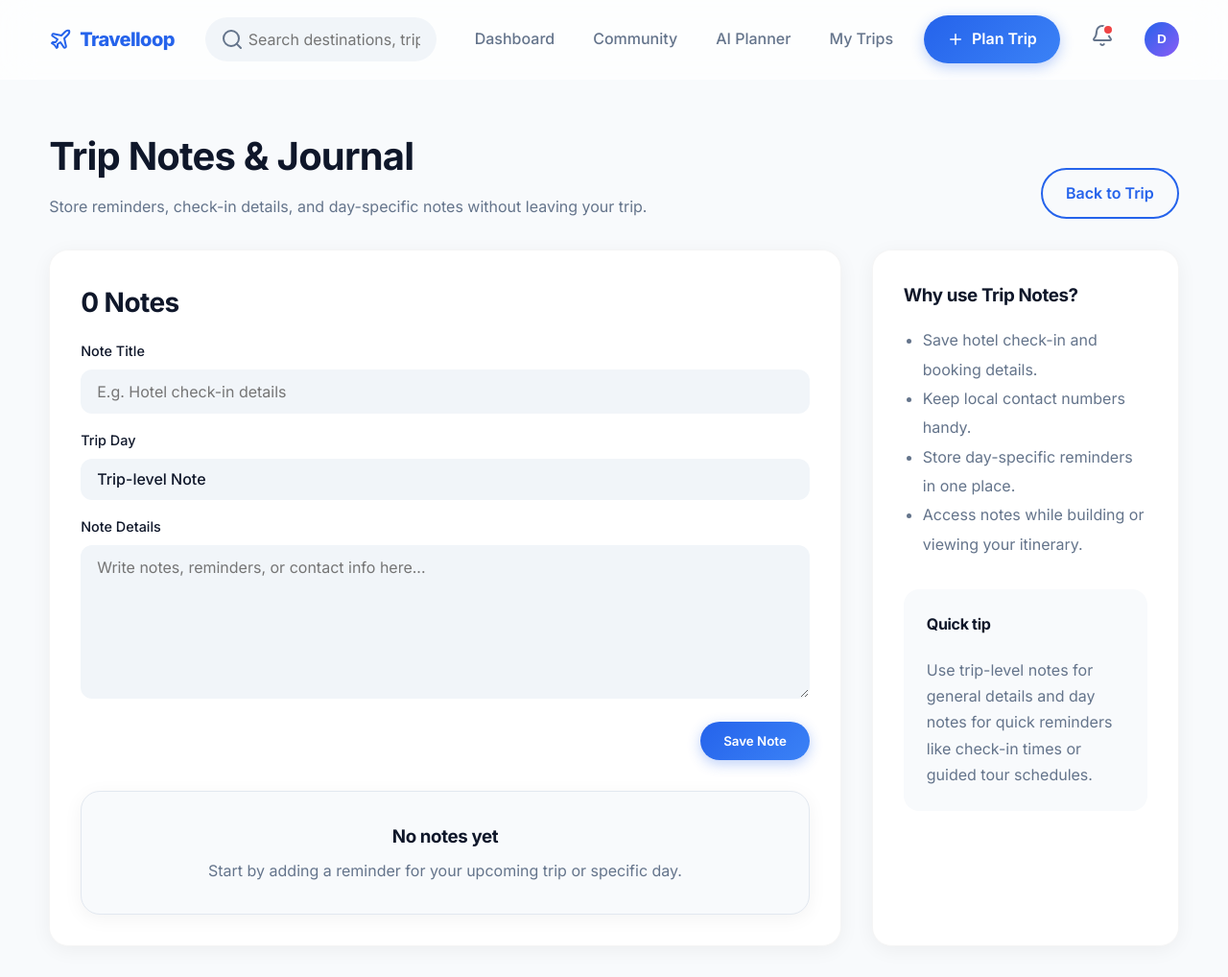
After one commit to codewith-sakthi/Travelloop, a Flask app: page /trips/1/notes in a window 1280 px wide. The commit adds this page. Shown: the whole page at 96% size. Run offline with Flask 3, Linux system fonts and the light colour scheme; a user stored in the database is signed in.

Commit message:
feat: enhance trip management with notes feature, profile settings, and UI improvements

```diff
--- a/app.py
+++ b/app.py
@@ -55,6 +55,7 @@ class Trip(db.Model):
     created_at = db.Column(db.DateTime, default=datetime.utcnow)
     itinerary_items = db.relationship('ItineraryItem', backref='trip', lazy=True, cascade="all, delete-orphan")
     packing_items = db.relationship('PackingItem', backref='trip', lazy=True, cascade="all, delete-orphan")
+    notes = db.relationship('TripNote', backref='trip', lazy=True, cascade="all, delete-orphan")
 
     def __init__(self, name: str, start_date, end_date, user_id: int, description: str = '',
                  cover_photo: str = 'default_trip.jpg', is_public: bool = False, num_travelers: int = 1) -> None:
@@ -188,6 +189,24 @@ class PostComment(db.Model):
         self.post_id = post_id
         self.body = body
 
+class TripNote(db.Model):
+    id = db.Column(db.Integer, primary_key=True)
+    trip_id = db.Column(db.Integer, db.ForeignKey('trip.id'), nullable=False)
+    user_id = db.Column(db.Integer, db.ForeignKey('user.id'), nullable=False)
+    day = db.Column(db.Integer, nullable=True)
+    title = db.Column(db.String(200), nullable=False)
+    body = db.Column(db.Text, nullable=False)
+    created_at = db.Column(db.DateTime, default=datetime.utcnow)
+    updated_at = db.Column(db.DateTime, default=datetime.utcnow, onupdate=datetime.utcnow)
+    user = db.relationship('User', backref='trip_notes', lazy=True)
+
+    def __init__(self, trip_id, user_id, title, body, day=None):
+        self.trip_id = trip_id
+        self.user_id = user_id
+        self.title = title
+        self.body = body
+        self.day = day
+
 @login_manager.user_loader
 def load_user(user_id):
     return User.query.get(int(user_id))
@@ -251,6 +270,39 @@ def dashboard():
 
     top_destinations = Place.query.order_by(Place.popularity.desc()).limit(4).all()
     return render_template('dashboard.html', trips=recent_trips, top_destinations=top_destinations)
+
+@app.route('/profile', methods=['GET', 'POST'])
+@login_required
+def profile_settings():
+    if request.method == 'POST':
+        name = request.form.get('name', '').strip()
+        email = request.form.get('email', '').strip().lower()
+        password = request.form.get('password', '')
+        confirm_password = request.form.get('confirm_password', '')
+
+        if not name or not email:
+            flash('Name and email are required.')
+            return redirect(url_for('profile_settings'))
+
+        existing_user = User.query.filter_by(email=email).first()
+        if existing_user and existing_user.id != current_user.id:
+            flash('This email is already in use. Please choose another email.')
+            return redirect(url_for('profile_settings'))
+
+        current_user.name = name
+        current_user.email = email
+
+        if password:
+            if password != confirm_password:
+                flash('Passwords do not match.')
+                return redirect(url_for('profile_settings'))
+            current_user.password = bcrypt.generate_password_hash(password).decode('utf-8')
+
+        db.session.commit()
+        flash('Profile updated successfully.')
+        return redirect(url_for('profile_settings'))
+
+    return render_template('profile_settings.html')
 
 @app.route('/trips/create', methods=['GET', 'POST'])
 @login_required
@@ -407,6 +459,19 @@ def like_post(post_id):
     db.session.commit()
     return jsonify({"status": "success", "liked": liked, "count": PostLike.query.filter_by(post_id=post_id).count()})
 
+@app.route('/community/post/<int:post_id>/delete', methods=['POST'])
+@login_required
+def delete_post(post_id):
+    post = CommunityPost.query.get_or_404(post_id)
+    if post.user_id != current_user.id:
+        flash('You can only delete your own posts.')
+        return redirect(url_for('community_feed'))
+
+    db.session.delete(post)
+    db.session.commit()
+    flash('Post deleted successfully.')
+    return redirect(url_for('community_feed'))
+
 @app.route('/community/post/<int:post_id>/comment', methods=['POST'])
 @login_required
 def add_comment(post_id):
@@ -490,6 +555,72 @@ def packing_list(trip_id):
         categories[cat].append(item)
 
     return render_template('packing_list.html', trip=trip, categories=categories)
+
+@app.route('/trips/<int:trip_id>/notes', methods=['GET', 'POST'])
+@login_required
+def trip_notes(trip_id):
+    trip = Trip.query.get_or_404(trip_id)
+    if trip.user_id != current_user.id:
+        return redirect(url_for('dashboard'))
+
+    num_days = (trip.end_date - trip.start_date).days + 1
+    days = list(range(0, num_days + 1))
+
+    if request.method == 'POST':
+        title = request.form.get('title', '').strip()
+        body = request.form.get('body', '').strip()
+        selected_day = request.form.get('day')
+        day = int(selected_day) if selected_day and selected_day.isdigit() else None
+
+        if not title or not body:
+            flash('Note title and body cannot be empty.')
+            return redirect(url_for('trip_notes', trip_id=trip_id))
+
+        note = TripNote(trip_id=trip.id, user_id=current_user.id, title=title, body=body, day=day if day != 0 else None)
+        db.session.add(note)
+        db.session.commit()
+        flash('Note saved successfully.')
+        return redirect(url_for('trip_notes', trip_id=trip_id))
+
+    notes = TripNote.query.filter_by(trip_id=trip.id).order_by(TripNote.updated_at.desc()).all()
+    return render_template('trip_notes.html', trip=trip, notes=notes, days=days)
+
+@app.route('/trips/<int:trip_id>/notes/<int:note_id>/delete', methods=['POST'])
+@login_required
+def delete_trip_note(trip_id, note_id):
+    note = TripNote.query.get_or_404(note_id)
+    if note.trip_id != trip_id or note.user_id != current_user.id:
+        flash('Invalid request.')
+        return redirect(url_for('dashboard'))
+
+    db.session.delete(note)
+    db.session.commit()
+    flash('Note deleted.')
+    return redirect(url_for('trip_notes', trip_id=trip_id))
+
+@app.route('/trips/<int:trip_id>/notes/<int:note_id>/edit', methods=['POST'])
+@login_required
+def edit_trip_note(trip_id, note_id):
+    note = TripNote.query.get_or_404(note_id)
+    if note.trip_id != trip_id or note.user_id != current_user.id:
+        flash('Invalid request.')
+        return redirect(url_for('dashboard'))
+
+    title = request.form.get('title', '').strip()
+    body = request.form.get('body', '').strip()
+    selected_day = request.form.get('day')
+    day = int(selected_day) if selected_day and selected_day.isdigit() else None
+
+    if not title or not body:
+        flash('Note title and body cannot be empty.')
+        return redirect(url_for('trip_notes', trip_id=trip_id))
+
+    note.title = title
+    note.body = body
+    note.day = day if day != 0 else None
+    db.session.commit()
+    flash('Note updated successfully.')
+    return redirect(url_for('trip_notes', trip_id=trip_id))
 
 @app.route('/api/trips/<int:trip_id>/packing/add', methods=['POST'])
 @login_required
--- a/templates/base.html
+++ b/templates/base.html
@@ -115,6 +115,9 @@
                         <a href="{{ url_for('create_trip') }}" class="pm-item">
                             <i data-lucide="plus-circle" style="width:16px;height:16px;"></i> New Trip
                         </a>
+                        <a href="{{ url_for('profile_settings') }}" class="pm-item">
+                            <i data-lucide="settings-2" style="width:16px;height:16px;"></i> Profile Settings
+                        </a>
                         <div class="pm-divider"></div>
                         <a href="{{ url_for('logout') }}" class="pm-item danger">
                             <i data-lucide="log-out" style="width:16px;height:16px;"></i> Log Out
--- a/templates/itinerary_view.html
+++ b/templates/itinerary_view.html
@@ -255,6 +255,7 @@
             <div style="margin-top: 1.5rem; display: flex; gap: 1rem; flex-wrap: wrap;">
                 <a href="{{ url_for('build_itinerary', trip_id=trip.id) }}" class="btn btn-primary"><i data-lucide="pencil"></i> Edit Itinerary</a>
                 <a href="{{ url_for('packing_list', trip_id=trip.id) }}" class="btn btn-outline" style="border-color: rgba(255,255,255,0.5); color: white;"><i data-lucide="luggage"></i> Packing List</a>
+                <a href="{{ url_for('trip_notes', trip_id=trip.id) }}" class="btn btn-outline" style="border-color: rgba(255,255,255,0.5); color: white;"><i data-lucide="book-open"></i> Trip Notes</a>
                 <button class="btn btn-outline" style="border-color: rgba(255,255,255,0.5); color: white;"><i data-lucide="share-2"></i> Share Trip</button>
             </div>
         </div>
--- a/templates/my_trips.html
+++ b/templates/my_trips.html
@@ -206,6 +206,9 @@
             <a href="{{ url_for('view_trip', trip_id=trip.id) }}" class="btn btn-primary" style="padding: 0.5rem 1.25rem;">
                 View
             </a>
+            <a href="{{ url_for('trip_notes', trip_id=trip.id) }}" class="btn-icon" title="Trip Notes">
+                <i data-lucide="book-open" style="width: 18px; height: 18px;"></i>
+            </a>
             <a href="{{ url_for('packing_list', trip_id=trip.id) }}" class="btn-icon" title="Packing Checklist">
                 <i data-lucide="luggage" style="width: 18px; height: 18px;"></i>
             </a>
--- a/templates/signup.html
+++ b/templates/signup.html
@@ -294,7 +294,7 @@
                     <label class="form-label" for="email">Email Address</label>
                     <div class="input-wrapper">
                         <i data-lucide="mail" class="input-icon"></i>
-                        <input type="email" id="email" name="email" class="auth-input" required placeholder="name@company.com">
+                        <input type="email" id="email" name="email" class="auth-input" required placeholder="name@gmail.com">
                     </div>
                 </div>
 
@@ -323,10 +323,10 @@
                         </div>
                     </div>
                     <div class="form-group">
-                        <label class="form-label" for="city">City</label>
+                        <label class="form-label" for="city">State</label>
                         <div class="input-wrapper">
                             <i data-lucide="map-pin" class="input-icon"></i>
-                            <input type="text" id="city" name="city" class="auth-input" placeholder="London">
+                            <input type="text" id="city" name="city" class="auth-input" placeholder="Tamil Nadu">
                         </div>
                     </div>
                 </div>
--- /dev/null
+++ b/templates/trip_notes.html
@@ -0,0 +1,170 @@
+{% extends "base.html" %}
+
+{% block extra_head %}
+<style>
+    .notes-layout {
+        display: grid;
+        grid-template-columns: 1fr 320px;
+        gap: 2rem;
+        margin-top: 2rem;
+    }
+    @media (max-width: 900px) {
+        .notes-layout { grid-template-columns: 1fr; }
+    }
+    .notes-panel,
+    .notes-sidebar {
+        background: var(--white);
+        border-radius: var(--radius-xl);
+        box-shadow: var(--shadow-soft);
+        border: 1px solid rgba(0,0,0,0.04);
+        padding: 2rem;
+    }
+    .note-card {
+        background: #F8FAFC;
+        border-radius: var(--radius-lg);
+        padding: 1.5rem;
+        margin-bottom: 1rem;
+        border: 1px solid #E2E8F0;
+        transition: var(--transition);
+    }
+    .note-card:hover { box-shadow: var(--shadow-soft); }
+    .note-heading {
+        display: flex;
+        justify-content: space-between;
+        gap: 1rem;
+        flex-wrap: wrap;
+        margin-bottom: 0.75rem;
+    }
+    .note-heading h3 { margin: 0; font-size: 1.1rem; }
+    .note-meta { color: var(--muted); font-size: 0.9rem; display: flex; gap: 0.75rem; flex-wrap: wrap; align-items: center; }
+    .note-body { white-space: pre-wrap; line-height: 1.7; color: var(--dark); margin-bottom: 1rem; }
+    .note-actions { display: flex; gap: 0.75rem; flex-wrap: wrap; }
+    .day-chip { display: inline-flex; align-items: center; gap: 0.35rem; padding: 0.25rem 0.65rem; border-radius: 999px; background: rgba(37,99,235,0.1); color: var(--primary); font-size: 0.82rem; font-weight: 700; }
+    .note-form .form-group { margin-bottom: 1rem; }
+    .note-form textarea { min-height: 160px; }
+</style>
+{% endblock %}
+
+{% block content %}
+<div class="animate-fade-in-up">
+    <div style="display:flex; justify-content:space-between; align-items:flex-end; gap:1rem; flex-wrap:wrap; margin-top:1rem;">
+        <div style="flex:1; min-width:220px;">
+            <h1 style="font-size:2.5rem; margin-bottom:0.5rem;">Trip Notes & Journal</h1>
+            <p style="color:var(--muted); margin:0;">Store reminders, check-in details, and day-specific notes without leaving your trip.</p>
+        </div>
+        <a href="{{ url_for('view_trip', trip_id=trip.id) }}" class="btn btn-outline">Back to Trip</a>
+    </div>
+
+    <div class="notes-layout">
+        <div class="notes-panel">
+            <h2 style="font-size:1.75rem; margin-bottom:1rem;">{{ notes|length }} Notes</h2>
+            <form id="noteForm" class="note-form" method="POST" action="{{ url_for('trip_notes', trip_id=trip.id) }}">
+                <input type="hidden" id="noteId" name="note_id" value="">
+
+                <div class="form-group">
+                    <label class="form-label" for="title">Note Title</label>
+                    <input type="text" id="title" name="title" class="form-control" placeholder="E.g. Hotel check-in details" required>
+                </div>
+
+                <div class="form-group">
+                    <label class="form-label" for="day">Trip Day</label>
+                    <select id="day" name="day" class="form-control">
+                        <option value="0">Trip-level Note</option>
+                        {% for d in days[1:] %}
+                        <option value="{{ d }}">Day {{ d }}</option>
+                        {% endfor %}
+                    </select>
+                </div>
+
+                <div class="form-group">
+                    <label class="form-label" for="body">Note Details</label>
+                    <textarea id="body" name="body" class="form-control" placeholder="Write notes, reminders, or contact info here..." required></textarea>
+                </div>
+
+                <div style="display:flex; gap:1rem; flex-wrap:wrap; justify-content:flex-end;">
+                    <button type="button" class="btn btn-outline" id="cancelEdit" style="display:none;">Cancel Edit</button>
+                    <button type="submit" class="btn btn-primary" id="submitBtn">Save Note</button>
+                </div>
+            </form>
+
+            <div style="margin-top:2rem;">
+                {% if notes %}
+                    {% for note in notes %}
+                    <div class="note-card">
+                        <div class="note-heading">
+                            <h3>{{ note.title }}</h3>
+                            <span class="day-chip">{{ 'Day ' ~ note.day if note.day else 'Trip' }}</span>
+                        </div>
+                        <div class="note-meta">
+                            <span><i data-lucide="clock" style="width:14px;height:14px;"></i> {{ note.updated_at.strftime('%b %d, %Y %I:%M %p') }}</span>
+                            <span><i data-lucide="check-square" style="width:14px;height:14px;"></i> {{ note.user.name }}</span>
+                        </div>
+                        <div class="note-body">{{ note.body }}</div>
+                        <div class="note-actions">
+                            <button type="button" class="btn btn-outline" onclick="startEdit({{ note.id|tojson }}, {{ note.day|default(0) }}, {{ note.title|tojson }}, {{ note.body|tojson }})">
+                                <i data-lucide="edit-3"></i> Edit
+                            </button>
+                            <form method="POST" action="{{ url_for('delete_trip_note', trip_id=trip.id, note_id=note.id) }}" style="display:inline;">
+                                <button type="submit" class="btn btn-outline" style="color: var(--danger); border-color: rgba(239,68,68,0.2); background: rgba(254,226,226,0.6);" onclick="return confirm('Delete this note?');">
+                                    <i data-lucide="trash-2"></i> Delete
+                                </button>
+                            </form>
+                        </div>
+                    </div>
+                    {% endfor %}
+                {% else %}
+                    <div class="card" style="padding:2rem; text-align:center; background:#F8FAFC; border:1px solid #E2E8F0;">
+                        <h3 style="margin-bottom:0.5rem; color:var(--dark);">No notes yet</h3>
+                        <p style="color:var(--muted); margin:0;">Start by adding a reminder for your upcoming trip or specific day.</p>
+                    </div>
+                {% endif %}
+            </div>
+        </div>
+
+        <aside class="notes-sidebar">
+            <h3 style="margin-bottom:1rem;">Why use Trip Notes?</h3>
+            <ul style="padding-left:1.25rem; color: var(--muted); line-height: 1.9;">
+                <li>Save hotel check-in and booking details.</li>
+                <li>Keep local contact numbers handy.</li>
+                <li>Store day-specific reminders in one place.</li>
+                <li>Access notes while building or viewing your itinerary.</li>
+            </ul>
+
+            <div style="margin-top:2rem; background:#F8FAFC; border-radius:var(--radius-lg); padding:1.5rem;">
+                <h4 style="margin-top:0;">Quick tip</h4>
+                <p style="color:var(--muted); margin:0; line-height:1.7;">Use trip-level notes for general details and day notes for quick reminders like check-in times or guided tour schedules.</p>
+            </div>
+        </aside>
+    </div>
+</div>
+
+<script>
+    const noteForm = document.getElementById('noteForm');
+    const noteIdInput = document.getElementById('noteId');
+    const titleInput = document.getElementById('title');
+    const bodyInput = document.getElementById('body');
+    const daySelect = document.getElementById('day');
+    const submitBtn = document.getElementById('submitBtn');
+    const cancelBtn = document.getElementById('cancelEdit');
+
+    function startEdit(id, day, title, body) {
+        noteIdInput.value = id;
+        titleInput.value = title;
+        bodyInput.value = body;
+        daySelect.value = day || 0;
+        noteForm.action = `{{ url_for('trip_notes', trip_id=trip.id) }}/${id}/edit`;
+        submitBtn.textContent = 'Update Note';
+        cancelBtn.style.display = 'inline-flex';
+    }
+
+    cancelBtn.addEventListener('click', () => {
+        noteIdInput.value = '';
+        titleInput.value = '';
+        bodyInput.value = '';
+        daySelect.value = 0;
+        noteForm.action = `{{ url_for('trip_notes', trip_id=trip.id) }}`;
+        submitBtn.textContent = 'Save Note';
+        cancelBtn.style.display = 'none';
+    });
+</script>
+{% endblock %}
```
Also changed, not shown: templates/community_feed.html (+7 -0 lines), templates/create_trip.html (+50 -0 lines), templates/itinerary_builder.html (+13 -5 lines), templates/profile_settings.html (added, +116 -0 lines), README.md, instance/traveloop.db.
